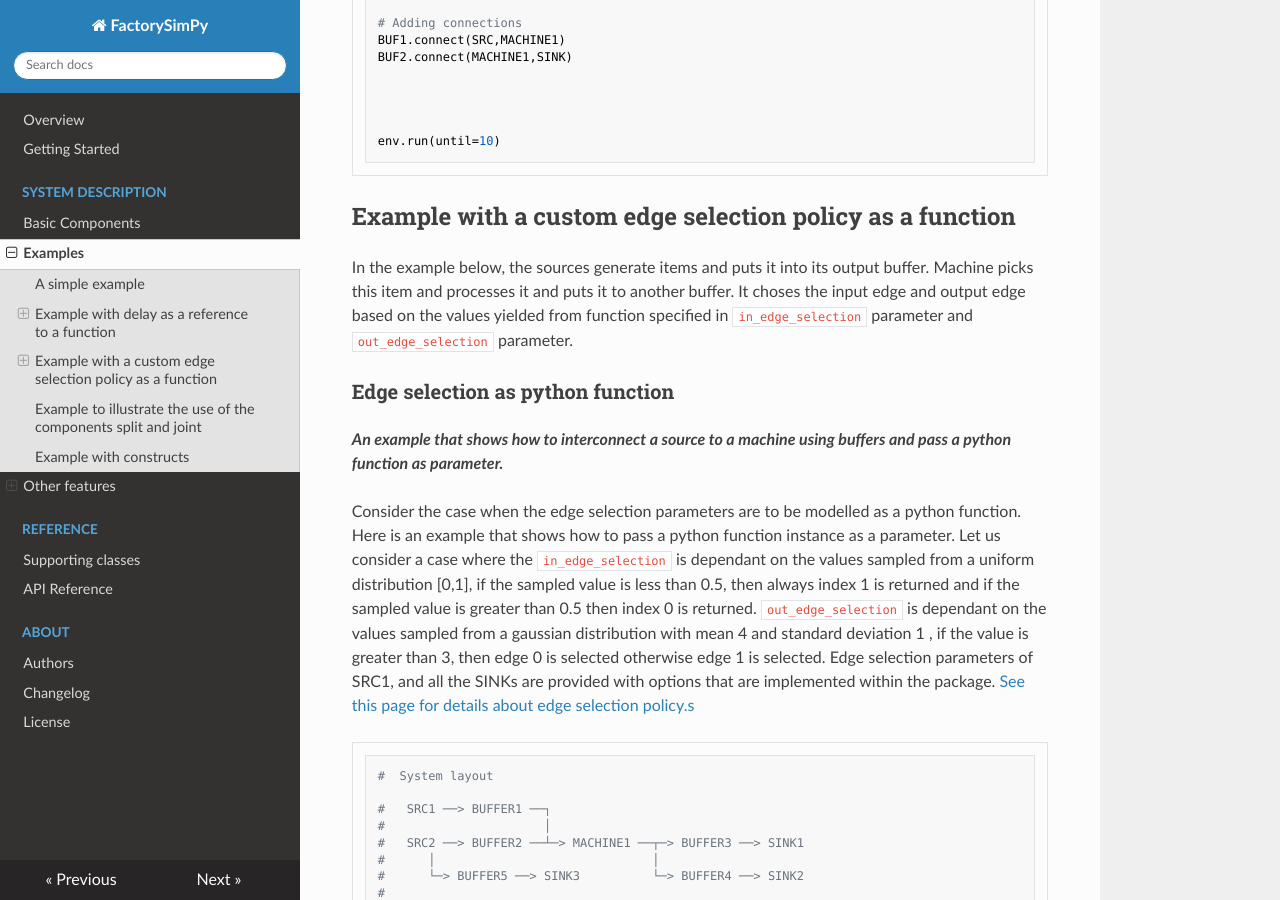
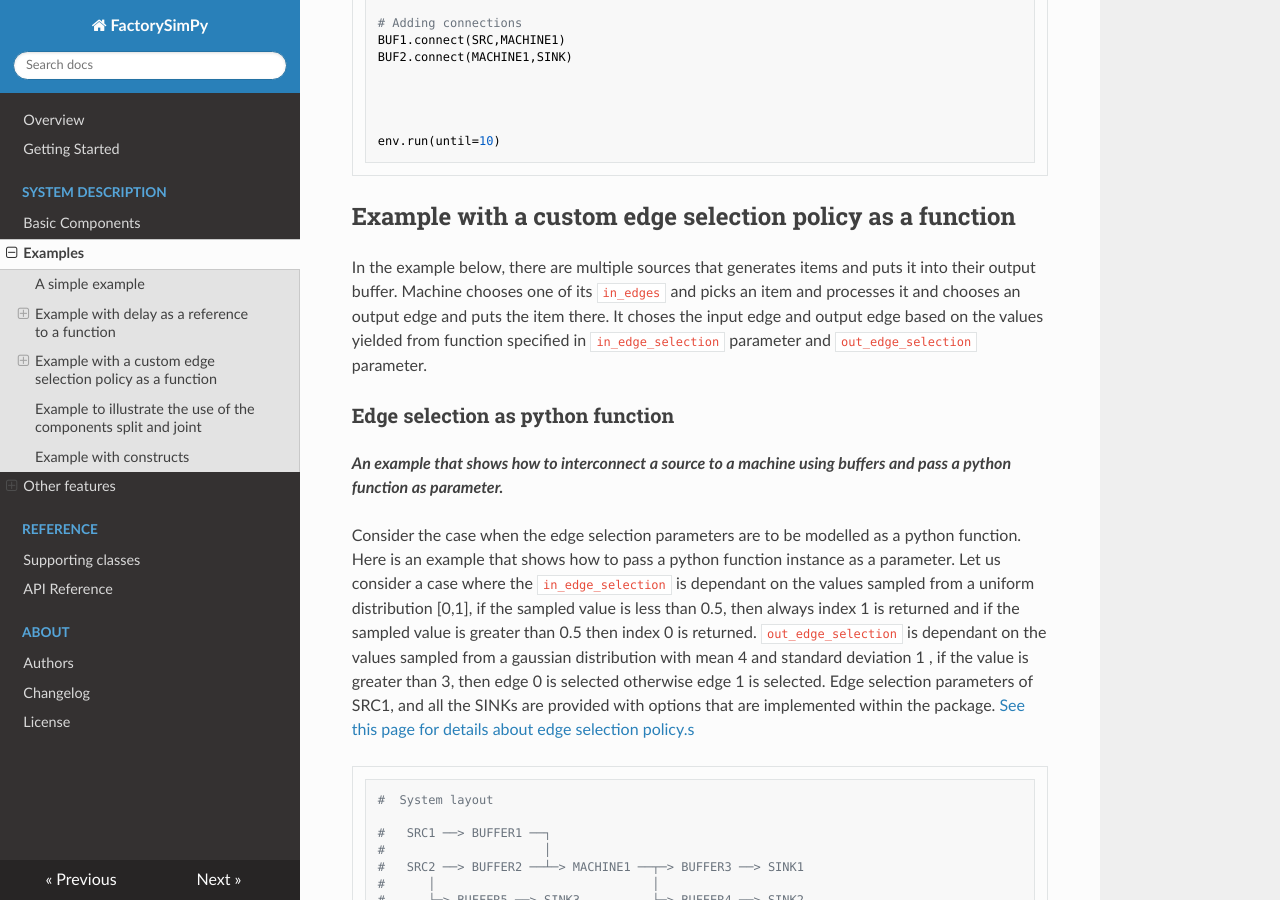
Before and after one commit to FactorySimPy/FactorySimPy, an MkDocs documentation site: the page built from docs/examples.md, in a window 1280 px wide and 900 px high, scrolled down 3498 px. Built offline with MkDocs 1.6.1, drawn with Linux system fonts in a browser that asks for light colours; nearby versions of some CDN libraries; some of the changed text lies outside the part shown.

Commit message:
documentation changes

```diff
--- a/docs/examples.md
+++ b/docs/examples.md
@@ -48,7 +48,7 @@ env.run(until=10)
 ## Example with delay as a reference to a function
 
 
-Shown below is a very simple example where the sources generate items and puts it to a machine through a buffer and the items processed in machine is moved to a sink using a another buffer. This example shows how to pass a function as a parameter.
+Shown below is a very simple example where the source generates items and puts it to a machine through a buffer and the items processed in machine is moved to a sink using another buffer. This example shows how to pass a function as a parameter.
 
 ### Delay as python function
 
@@ -191,7 +191,7 @@ env.run(until=10)
 
 
 
-In the example below, the sources generate items and puts it into its output buffer. Machine picks this item and processes it and puts it to another buffer. It choses the input edge and output edge based on the values yielded from function specified in `in_edge_selection` parameter and `out_edge_selection` parameter.
+In the example below, there are multiple sources that generates items and puts it into their output buffer. Machine chooses one of its `in_edges` and picks an item and processes it and chooses an output edge and puts the item there. It choses the input edge and output edge based on the values yielded from function specified in `in_edge_selection` parameter and `out_edge_selection` parameter.
 
 
 
```
